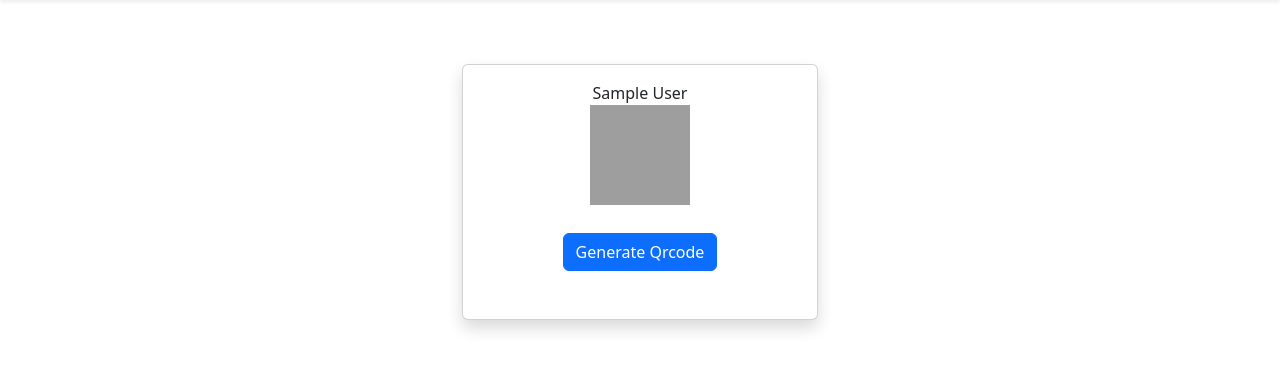
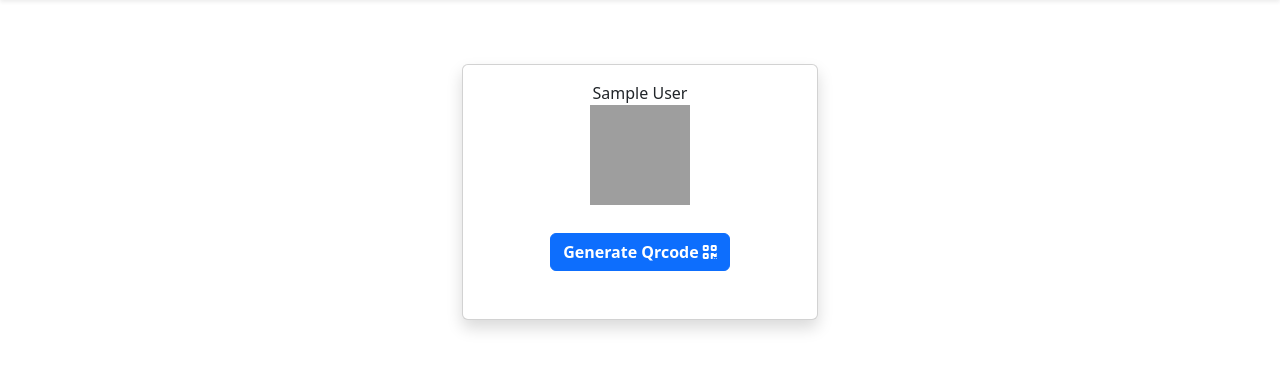
Before and after one commit to riza1230/login-system, a PHP site: page /login-system/views/user/profile.php in a window 1280 px wide. Shown: the part 58-428 px from the top of the page. Run offline with PHP 8.4, Linux system fonts and the light colour scheme; the visitor is signed in with stand-in values (Sample User, id 1); some libraries are stand-ins or nearby versions; grey boxes are pictures that could not be loaded.

Commit message:
profile icon

```diff
--- a/views/user/profile.php
+++ b/views/user/profile.php
@@ -45,7 +45,13 @@
 						<select name="size" id="size" style="display:none;">
 							<option value="200" selected>200x200</option>
 						</select>
-						<button type="submit" id="generate-btn" class="btn btn-primary mb-4">Generate Qrcode</button>
+						<button type="submit" id="generate-btn" class="btn btn-primary mb-4">
+						<strong>
+						Generate Qrcode
+						</strong>
+						<i class="fa-solid fa-qrcode"></i>
+
+						</button>
 					</form>
 					<div id="qrcode" class="mb-2 d-flex justify-content-center "></div>
 					<div id="generated"></div>
```
